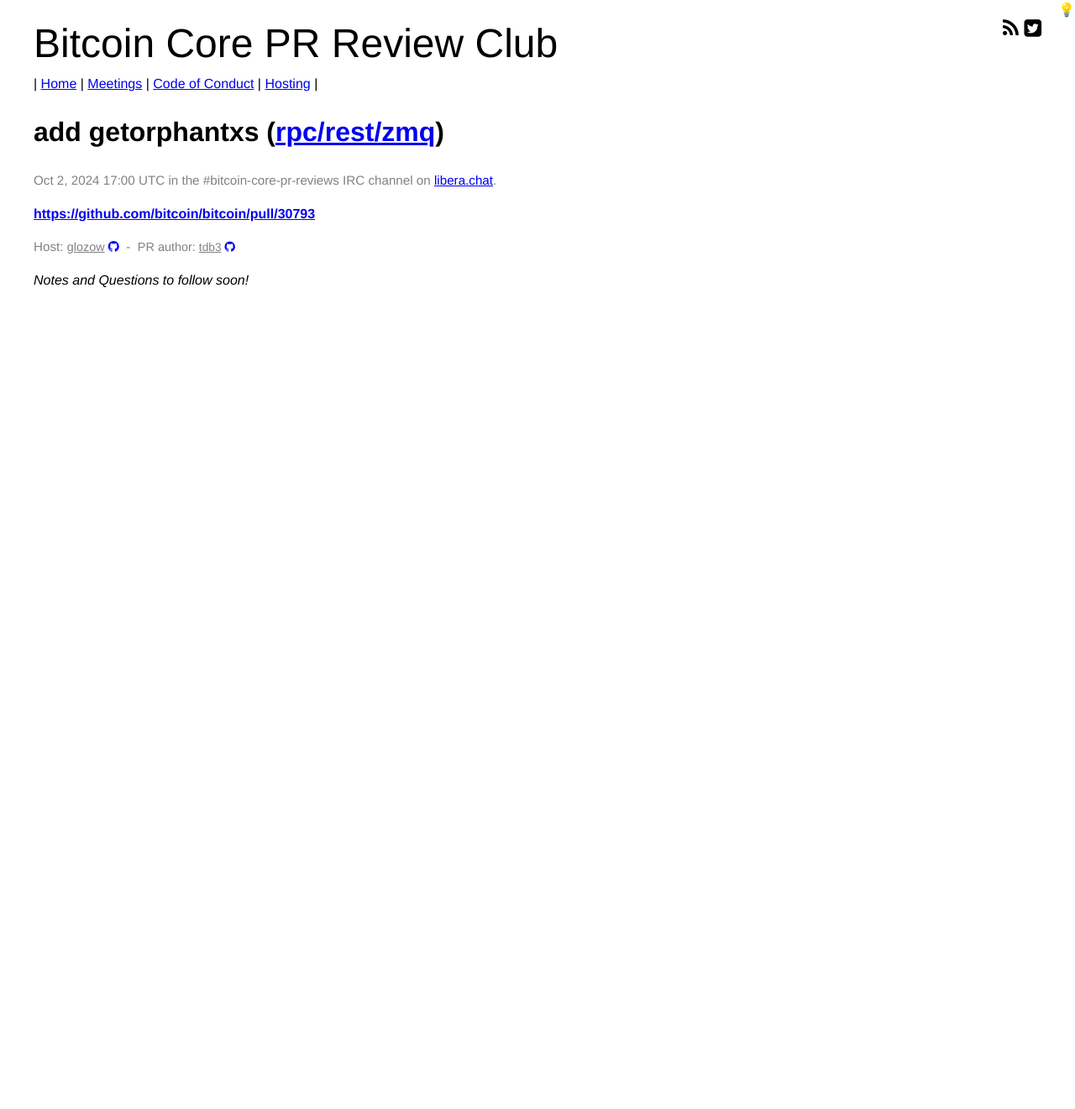
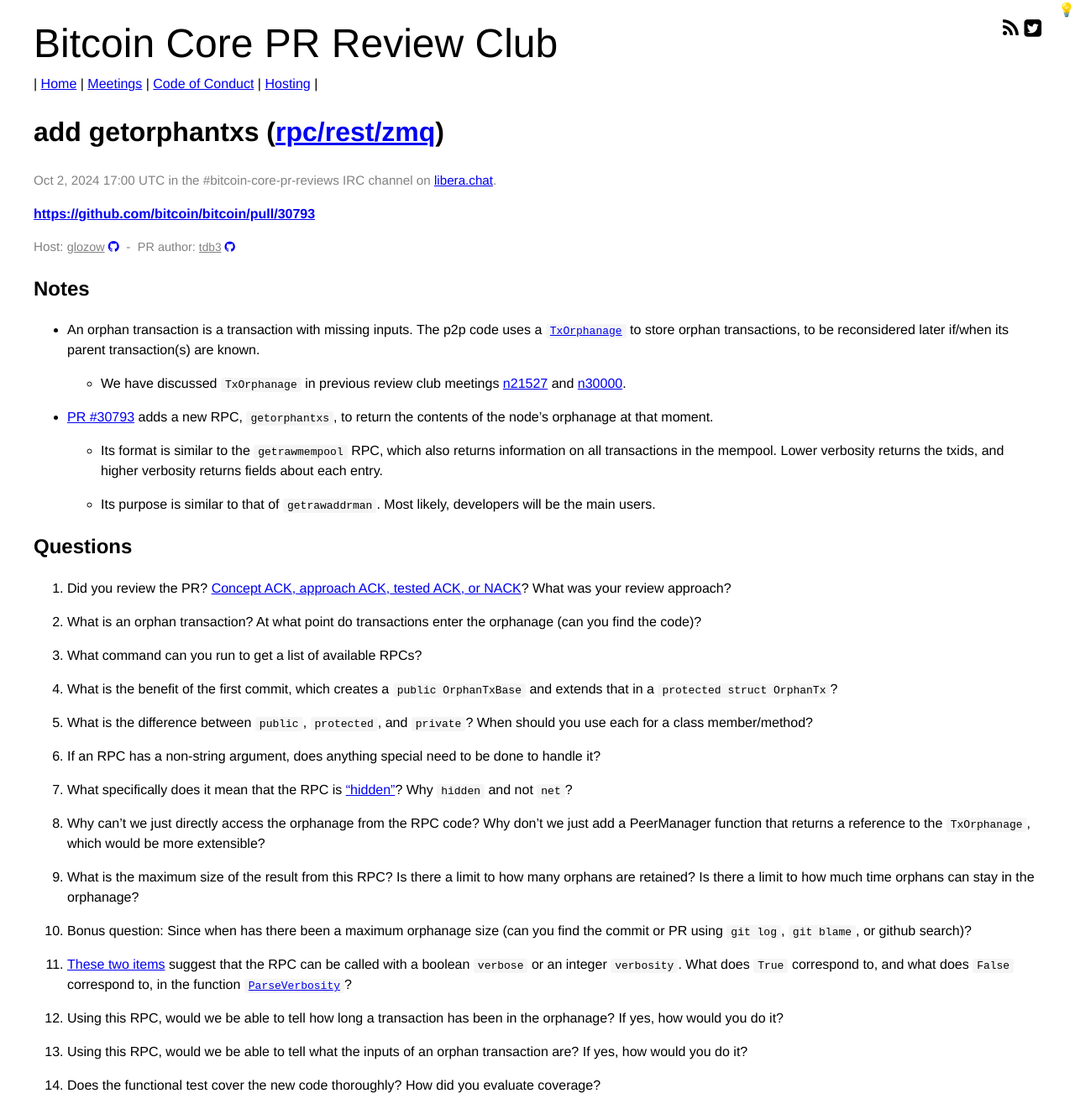
Before and after one commit to bitcoin-core-review-club/website, a Jekyll site: the page built from _posts/2024-10-02-#30793.md, in a window 1280 px wide. Shown: the whole page at 84% size. Built offline with Jekyll 4.4.1, drawn with Linux system fonts in a browser that asks for light colours; before the commit the page ends 916 px from its top, so only the background shows below that.

Commit message:
add n30793 notes and questions
Co-authored-by: tdb3 <106488469+tdb3@users.noreply.github.com>

```diff
--- a/_posts/2024-10-02-#30793.md
+++ b/_posts/2024-10-02-#30793.md
@@ -10,13 +10,54 @@
 commit:
 ---
 
-_Notes and Questions to follow soon!_
+## Notes
 
-<!-- ## Notes -->
+- An orphan transaction is a transaction with missing inputs. The p2p code uses a [`TxOrphanage`](https://github.com/bitcoin/bitcoin/blob/842f7fdf786fcbbdf3df40522945813404f8a397/src/net_processing.cpp#L1079-L1081) to store orphan transactions, to be reconsidered later if/when its parent transaction(s) are known.
 
-<!-- ## Questions -->
+    - We have discussed `TxOrphanage` in previous review club meetings [n21527](/21527) and [n30000](/30000).
 
-<!-- 1. Did you review the PR? [Concept ACK, approach ACK, tested ACK, or NACK](https://github.com/bitcoin/bitcoin/blob/master/CONTRIBUTING.md#peer-review)? What was your review approach? -->
+- [PR #30793](https://github.com/bitcoin/bitcoin/pull/30793) adds a new RPC, `getorphantxs`, to
+  return the contents of the node's orphanage at that moment.
+
+    - Its format is similar to the `getrawmempool` RPC, which also returns information on all transactions in the mempool. Lower verbosity returns the txids,
+      and higher verbosity returns fields about each entry.
+
+    - Its purpose is similar to that of `getrawaddrman`. Most likely, developers will be the main users.
+
+## Questions
+
+1. Did you review the PR? [Concept ACK, approach ACK, tested ACK, or NACK](https://github.com/bitcoin/bitcoin/blob/master/CONTRIBUTING.md#peer-review)? What was your review approach?
+
+1. What is an orphan transaction? At what point do transactions enter the orphanage (can you find the code)?
+
+1. What command can you run to get a list of available RPCs?
+
+1. What is the benefit of the first commit, which creates a `public OrphanTxBase` and extends that in a `protected struct OrphanTx`?
+
+1. What is the difference between `public`, `protected`, and `private`? When should you use each for
+   a class member/method?
+
+1. If an RPC has a non-string argument, does anything special need to be done to handle it?
+
+1. What specifically does it mean that the RPC is
+   ["hidden"](https://github.com/bitcoin-core-review-club/bitcoin/commit/8ec094959dc6afd46a709190d2deb58a50593fb7#diff-9c5b83de6dc84af277e352c88b9291aa44340a3c75f572a0b51661eb0a838de9R1131)? Why `hidden` and not `net`?
+
+1. Why can't we just directly access the orphanage from the RPC code? Why don't we just add a
+   PeerManager function that returns a reference to the `TxOrphanage`, which would be more extensible?
+
+1. What is the maximum size of the result from this RPC? Is there a limit to how many orphans are retained? Is there a
+   limit to how much time orphans can stay in the orphanage?
+
+1. Bonus question: Since when has there been a maximum orphanage size (can you find the commit or PR using `git log`, `git blame`, or github search)?
+
+1. [These two
+   items](https://github.com/bitcoin-core-review-club/bitcoin/commit/8ec094959dc6afd46a709190d2deb58a50593fb7#diff-84c7a7f36362b9724c31e5dec9879b2f81eae0d0addbc9c0933c3558c577de65R255-R256) suggest that the RPC can be called with a boolean `verbose` or an integer `verbosity`. What does `True` correspond to, and what does `False` correspond to, in the function [`ParseVerbosity`](https://github.com/bitcoin-core-review-club/bitcoin/commit/97578ba49ab22ae156de907a403fa0aa3b64a80a)?
+
+1. Using this RPC, would we be able to tell how long a transaction has been in the orphanage? If yes, how would you do it?
+
+1. Using this RPC, would we be able to tell what the inputs of an orphan transaction are? If yes, how would you do it?
+
+1. Does the functional test cover the new code thoroughly? How did you evaluate coverage?
 
 <!-- ## Meeting Log -->
 
```
